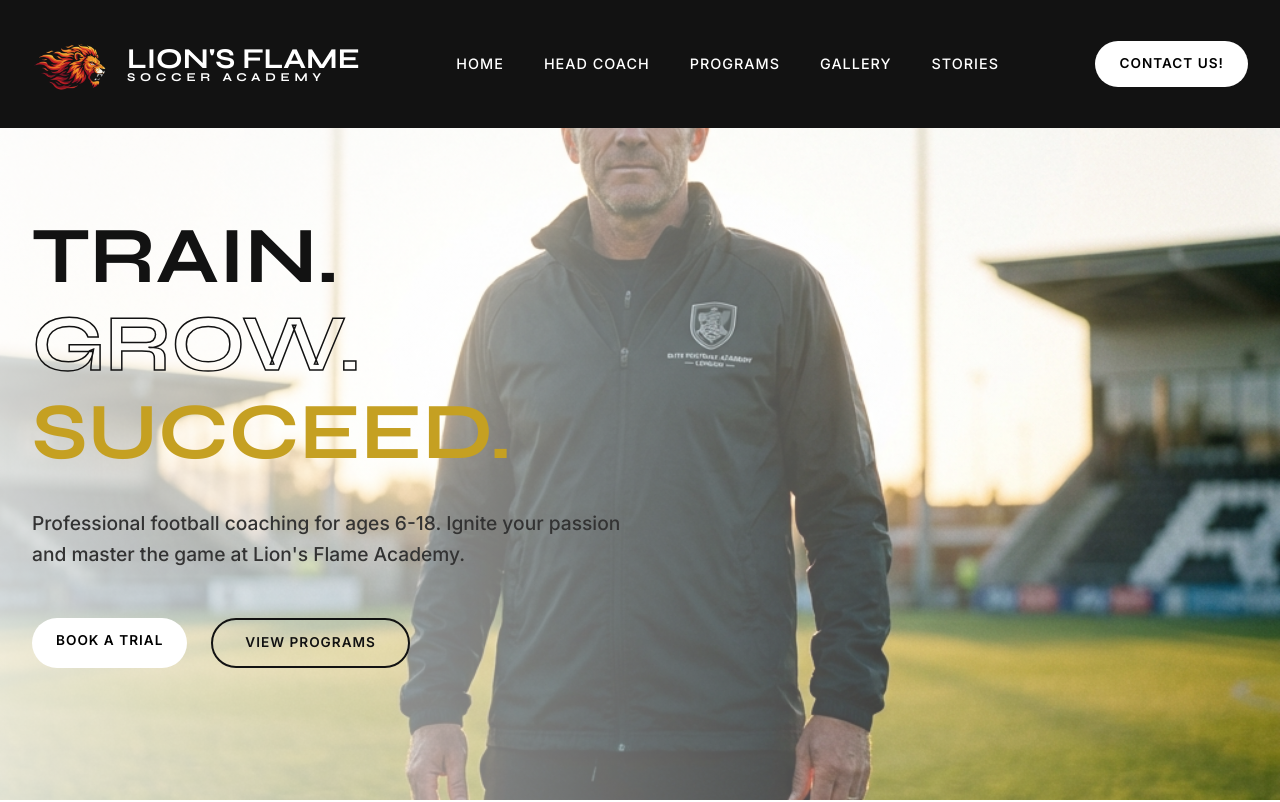
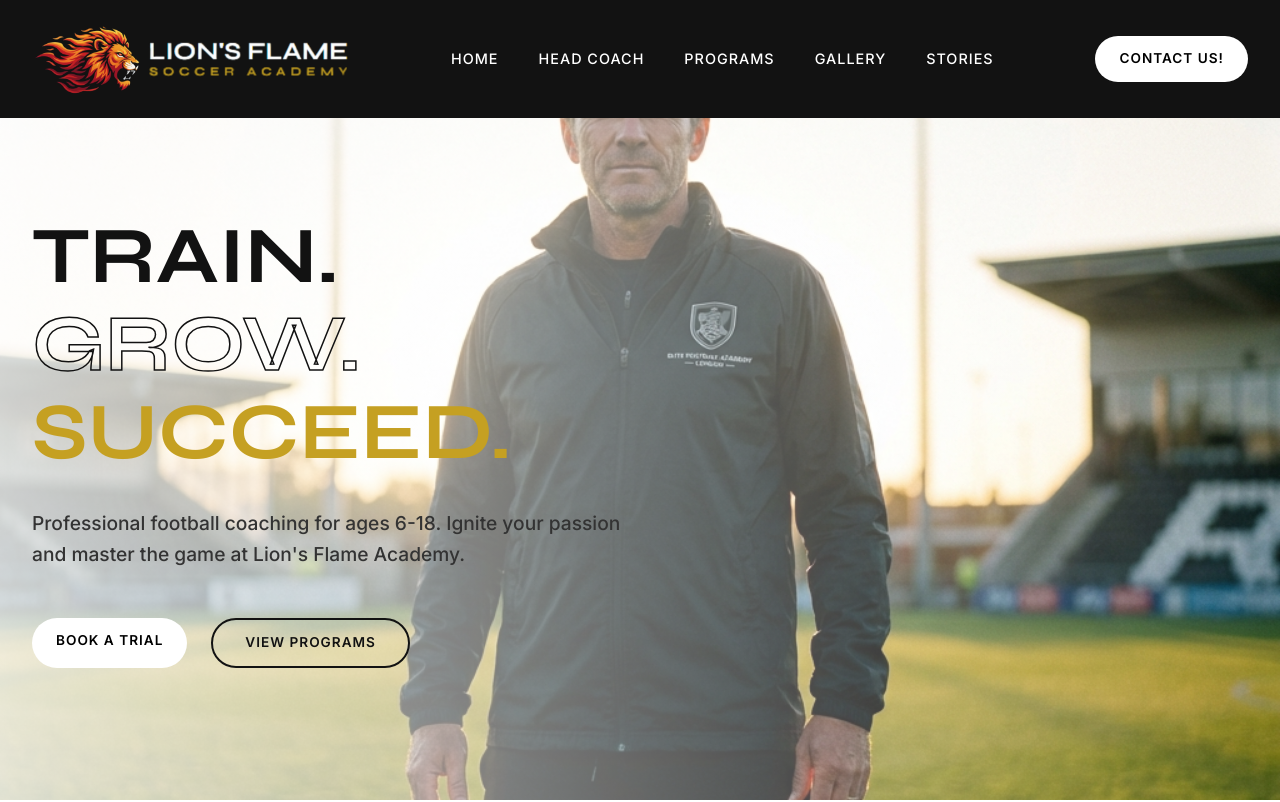
Before and after one commit to EkremTaskin/lions-flame-soccer-academy, a React (Vite) app: page / in a window 1280 px wide. Shown: the top 802 px of the page. Built offline with nearby package versions, Linux system fonts and the light colour scheme.

Commit message:
Update navbar and footer with new logo

```diff
--- a/src/components/Contact.jsx
+++ b/src/components/Contact.jsx
@@ -1,4 +1,4 @@
-import React from 'react';
+import logo from '../assets/lions-flame-logo.png';
 import './Contact.css';
 
 const Contact = () => {
@@ -47,11 +47,7 @@ const Contact = () => {
                 <div className="container footer-grid">
                     <div className="footer-col brand-col">
                         <div className="footer-logo">
-                            <img src="academy-logo-transparent.png" alt="Lions Flame" className="footer-logo-img" style={{ height: '80px' }} />
-                            <div className="footer-logo-text" style={{ display: 'flex', flexDirection: 'column' }}>
-                                <span className="footer-brand-name" style={{ fontWeight: 'bold', fontSize: '1.4rem' }}>LION'S FLAME</span>
-                                <span className="footer-brand-sub" style={{ color: 'var(--primary)', letterSpacing: '2px', fontSize: '0.8rem' }}>SOCCER ACADEMY</span>
-                            </div>
+                            <img src={logo} alt="Lions Flame Soccer Academy" className="footer-logo-img" style={{ height: '70px', marginBottom: '1rem' }} />
                         </div>
                         <p className="footer-tagline">Igniting the next generation of football stars through elite coaching and character development.</p>
                     </div>
--- a/src/components/Navbar.css
+++ b/src/components/Navbar.css
@@ -28,30 +28,13 @@
 }
 
 .nav-logo-img {
-    height: 80px;
-    /* Increased from 60px */
+    height: 70px;
     width: auto;
     transition: transform 0.3s ease;
+    display: block;
 }
 
-.logo-text {
-    display: flex;
-    flex-direction: column;
-    margin-left: 15px;
-    color: white;
-    font-family: var(--font-head);
-    line-height: 1;
-    font-size: 1.8rem;
-    font-weight: 700;
-}
-
-.logo-text span {
-    font-size: 0.75rem;
-    color: var(--secondary);
-    letter-spacing: 0.39em;
-    font-weight: 400;
-    margin-top: -2px;
-}
+/* .logo-text styles removed as logo now contains text */
 
 .logo:hover .nav-logo-img {
     transform: scale(1.05);
@@ -133,15 +116,7 @@
     }
 
     .nav-logo-img {
-        height: 60px;
-    }
-
-    .logo-text {
-        font-size: 1.4rem;
-    }
-
-    .logo-text span {
-        font-size: 0.7rem;
+        height: 50px;
     }
 
     .hamburger {
--- a/src/components/Navbar.jsx
+++ b/src/components/Navbar.jsx
@@ -1,5 +1,6 @@
 import React, { useState, useEffect } from 'react';
 import { Link } from 'react-router-dom';
+import logo from '../assets/lions-flame-logo.png';
 import './Navbar.css';
 
 const Navbar = () => {
@@ -21,11 +22,7 @@ const Navbar = () => {
     <nav className={`navbar ${scrolled ? 'scrolled' : ''} ${isActive ? 'active' : ''}`}>
       <div className="container nav-content">
         <Link to="/" className="logo" onClick={closeMenu}>
-          <img src="academy-logo-transparent.png" alt="Lions Flame" className="nav-logo-img" />
-          <div className="logo-text">
-            LION'S FLAME
-            <span>SOCCER ACADEMY</span>
-          </div>
+          <img src={logo} alt="Lions Flame Soccer Academy" className="nav-logo-img" />
         </Link>
 
         <div className={`nav-menu ${isActive ? 'active' : ''}`}>
```
Also changed, not shown: src/assets/full-logo.png (added), src/assets/lions-flame-logo.png (added).
